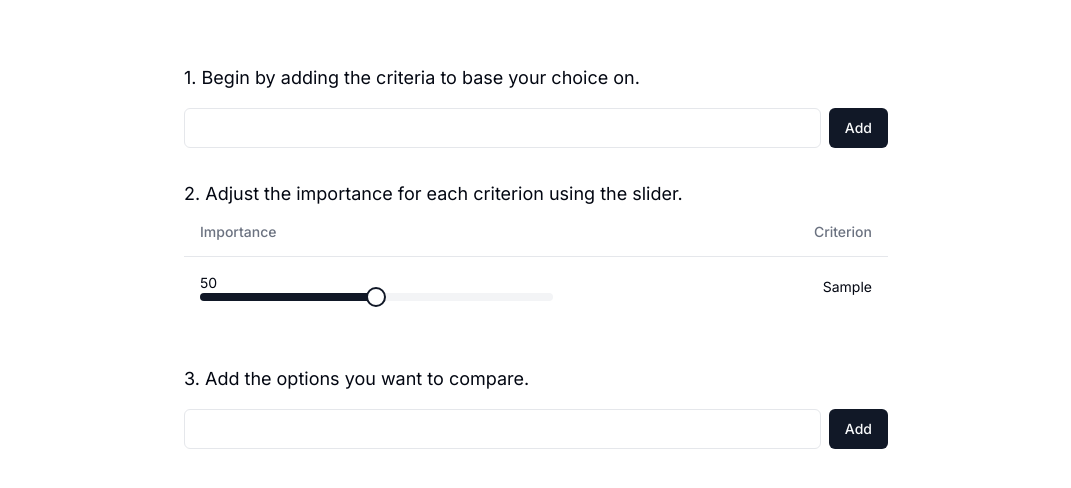
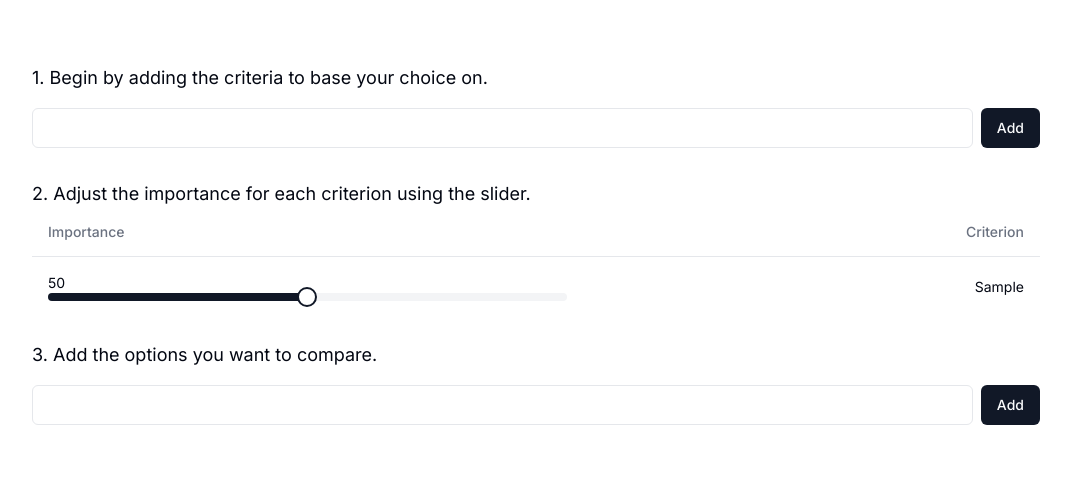
Before and after one commit to badmagick329/mgck, a Next.js app in the folder frontend/: page /choose in a window 1280 px wide. Both pictures are taken after typing "Sample" into the empty fields and a click on the button "Add". Shown: the top 488 px of the page, without its empty margins (104-1175 px from the left). Built offline with nearby package versions, Linux system fonts and the light colour scheme.

Commit message:
feat(choose): improve ui

```diff
--- a/frontend/src/app/choose/_components/chart-output.tsx
+++ b/frontend/src/app/choose/_components/chart-output.tsx
@@ -47,7 +47,10 @@ export default function ChartOutput({ chartData }: { chartData: Result[] }) {
   console.log(chartData);
 
   return (
-    <ChartContainer config={chartConfig} className='min-h-[200px] w-full'>
+    <ChartContainer
+      config={chartConfig}
+      className='min-h-[200px] w-full md:max-w-[720px]'
+    >
       <BarChart accessibilityLayer data={chartData}>
         <CartesianGrid vertical={false} />
         <XAxis
--- a/frontend/src/app/choose/_components/choices-table.tsx
+++ b/frontend/src/app/choose/_components/choices-table.tsx
@@ -50,12 +50,12 @@ export default function ChoicesTable({
             return (
               <TableRow key={c}>
                 <TableCell>
-                  <div className='flex gap-2'>
+                  <div className='flex flex-wrap gap-2'>
                     {Object.entries(getCriteriaValues(c)).map((entry) => {
                       return (
                         <div
                           key={`${c}_${entry[0]}}`}
-                          className='flex w-[60px] flex-col gap-2'
+                          className='flex w-[80px] flex-col gap-2'
                         >
                           <div className='flex flex-col gap-2'>
                             <span>{entry[0]}</span>
--- a/frontend/src/app/choose/_components/choices.tsx
+++ b/frontend/src/app/choose/_components/choices.tsx
@@ -42,7 +42,7 @@ export default function Choices({
   const instructionText = '3. Add the options you want to compare.';
 
   return (
-    <div className='flex w-[100%] max-w-[720px] flex-col gap-4 px-2 pt-6 md:w-[80%]'>
+    <div className='flex flex-col gap-4 px-2 pt-6'>
       <Instruction text={instructionText} />
       <div className='flex gap-2'>
         <Input
--- a/frontend/src/app/choose/_components/criteria.tsx
+++ b/frontend/src/app/choose/_components/criteria.tsx
@@ -31,7 +31,7 @@ export default function Criteria({
     '1. Begin by adding the criteria to base your choice on.';
 
   return (
-    <div className='flex w-[100%] max-w-[720px] flex-col gap-4 px-2 md:w-[80%]'>
+    <div className='flex flex-col gap-4 px-2'>
       <Instruction text={instructionText} />
       <div className='flex gap-2'>
         <Input
--- a/frontend/src/app/choose/page.tsx
+++ b/frontend/src/app/choose/page.tsx
@@ -23,6 +23,7 @@ export default function ChoosePage() {
 
   return (
     <div className='flex flex-col items-center gap-6 pt-16'>
+      <div className='flex w-full max-w-[720px] flex-col md:max-w-[80%] 2xl:max-w-[70%]'>
         <Criteria
           setCriterion={setCriterion}
           getWeight={getWeight}
@@ -38,8 +39,9 @@ export default function ChoosePage() {
           getCriterionValue={getCriterionValue}
           getCriteria={getCriteria}
         />
-      <div className='w-[80%]'>
+        <div className='flex justify-center p-4'>
           <ChartOutput chartData={results} />
+        </div>
       </div>
     </div>
   );
--- a/frontend/src/app/choose/test/page.tsx
+++ /dev/null
@@ -1,49 +0,0 @@
-'use client';
-
-import {
-  ChartConfig,
-  ChartContainer,
-  ChartTooltip,
-  ChartTooltipContent,
-} from '@/components/ui/chart';
-import { Bar, BarChart, CartesianGrid, XAxis } from 'recharts';
-
-const chartData = [
-  { month: 'January', desktop: 186, mobile: 80 },
-  { month: 'February', desktop: 305, mobile: 200 },
-  { month: 'March', desktop: 237, mobile: 120 },
-  { month: 'April', desktop: 73, mobile: 190 },
-  { month: 'May', desktop: 209, mobile: 130 },
-  { month: 'June', desktop: 214, mobile: 140 },
-];
-
-const chartConfig = {
-  desktop: {
-    label: 'Desktop',
-    color: '#2563eb',
-  },
-  mobile: {
-    label: 'Mobile',
-    color: '#60a5fa',
-  },
-} satisfies ChartConfig;
-
-export default function MyChart() {
-  return (
-    <ChartContainer config={chartConfig} className='min-h-[200px] w-full'>
-      <BarChart accessibilityLayer data={chartData}>
-        <CartesianGrid vertical={false} />
-        <XAxis
-          dataKey='month'
-          tickLine={false}
-          tickMargin={10}
-          axisLine={false}
-          tickFormatter={(value) => value.slice(0, 3)}
-        />
-        <ChartTooltip content={<ChartTooltipContent />} />
-        <Bar dataKey='desktop' fill='var(--color-desktop)' radius={4} />
-        <Bar dataKey='mobile' fill='var(--color-mobile)' radius={4} />
-      </BarChart>
-    </ChartContainer>
-  );
-}
--- a/frontend/src/hooks/use-choices-state.tsx
+++ b/frontend/src/hooks/use-choices-state.tsx
@@ -136,9 +136,6 @@ export default function useChoicesState() {
   const calculatedResults = useCallback(() => {
     const results: Result[] = [];
     if (!choices || !weights) {
-      // if (results) {
-      //   setResults([]);
-      // }
       return;
     }
 
```
Lines whose indentation alone changed are shown as unchanged.
